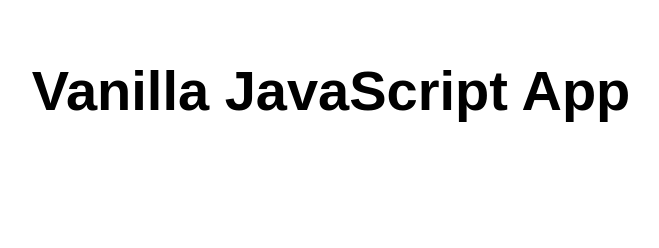
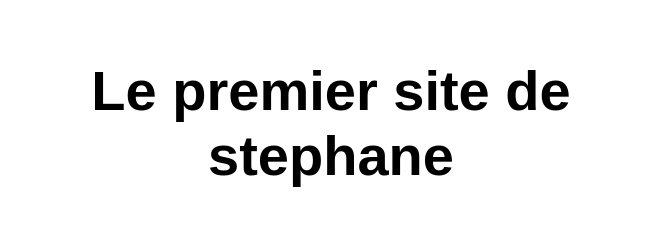
Before and after one commit to stephane-1234/ma-premiere-static-web-appvs, a website: page src/index.html in a window 1280 px wide. Shown: the whole page, without its empty margins (309-968 px from the left). Drawn offline with Linux system fonts and the light colour scheme.

Commit message:
mon premier commit

```diff
--- a/src/index.html
+++ b/src/index.html
@@ -10,7 +10,7 @@
 
 <body>
   <main>
-    <h1>Vanilla JavaScript App</h1>
+    <h1>Le premier site de stephane</h1>
   </main>
 </body>
 
```
